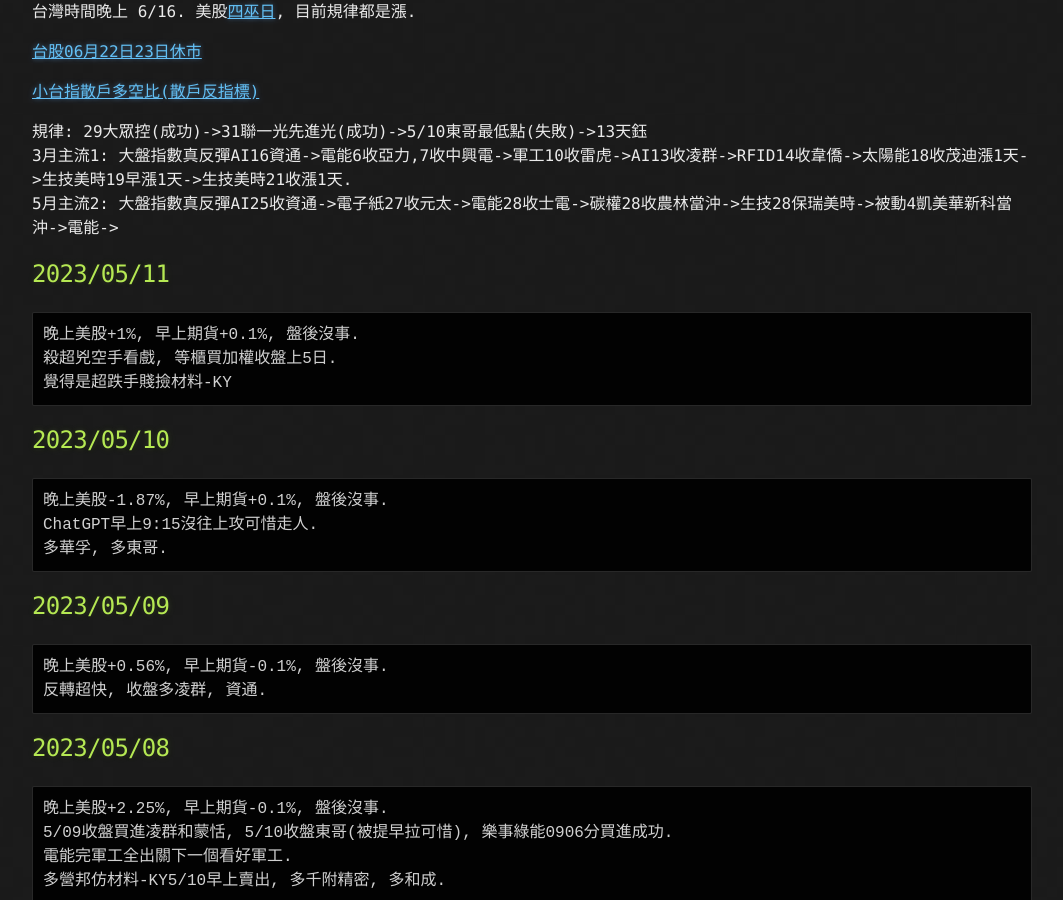
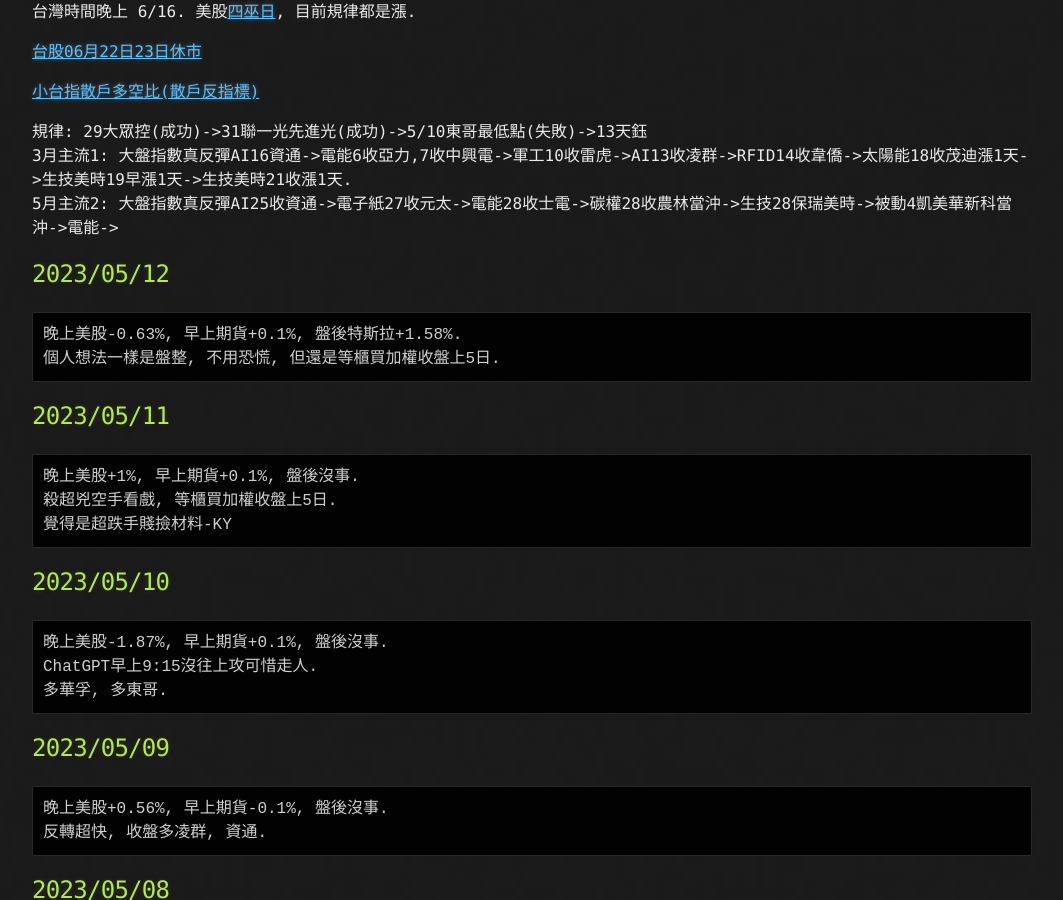
Before and after one commit to lepg5487/Stock_God, a Jekyll site: the page built from index.md, in a window 1280 px wide and 900 px high, scrolled down 418 px. Shown: the whole window, without its empty margins (108-1171 px from the left). Built offline with Jekyll 4.4.1, drawn with Linux system fonts in a browser that asks for light colours; our own code applies the rules of GitHub Pages for plain Markdown files.

Commit message:
Update index.md

````diff
--- a/index.md
+++ b/index.md
@@ -19,6 +19,12 @@ layout: testlayouts
 規律: 29大眾控(成功)->31聯一光先進光(成功)->5/10東哥最低點(失敗)->13天鈺
 3月主流1: 大盤指數真反彈AI16資通->電能6收亞力,7收中興電->軍工10收雷虎->AI13收凌群->RFID14收韋僑->太陽能18收茂迪漲1天->生技美時19早漲1天->生技美時21收漲1天.
 5月主流2: 大盤指數真反彈AI25收資通->電子紙27收元太->電能28收士電->碳權28收農林當沖->生技28保瑞美時->被動4凱美華新科當沖->電能->
+
+## 2023/05/12
+```
+晚上美股-0.63%, 早上期貨+0.1%, 盤後特斯拉+1.58%.
+個人想法一樣是盤整, 不用恐慌, 但還是等櫃買加權收盤上5日.
+```
 
 ## 2023/05/11
 ```
````
